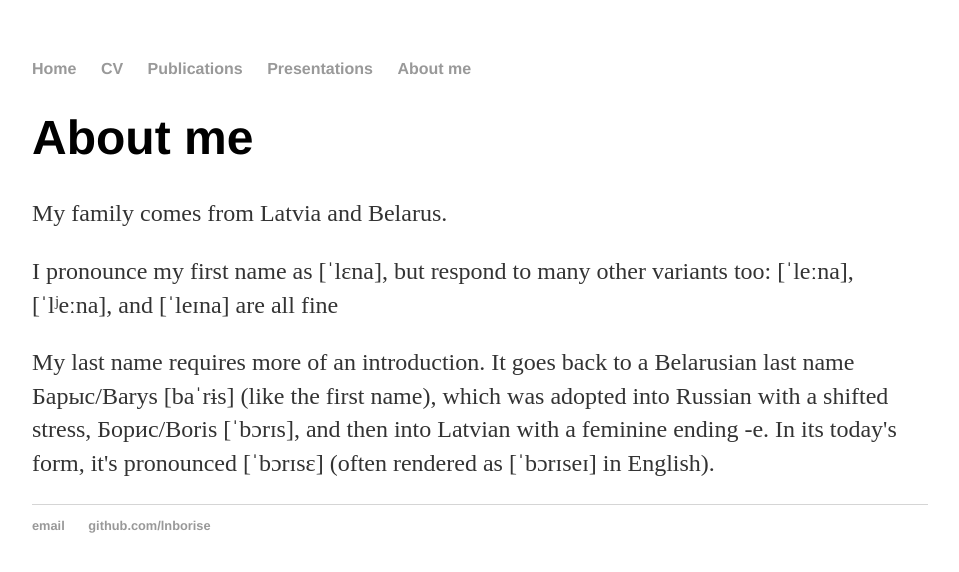
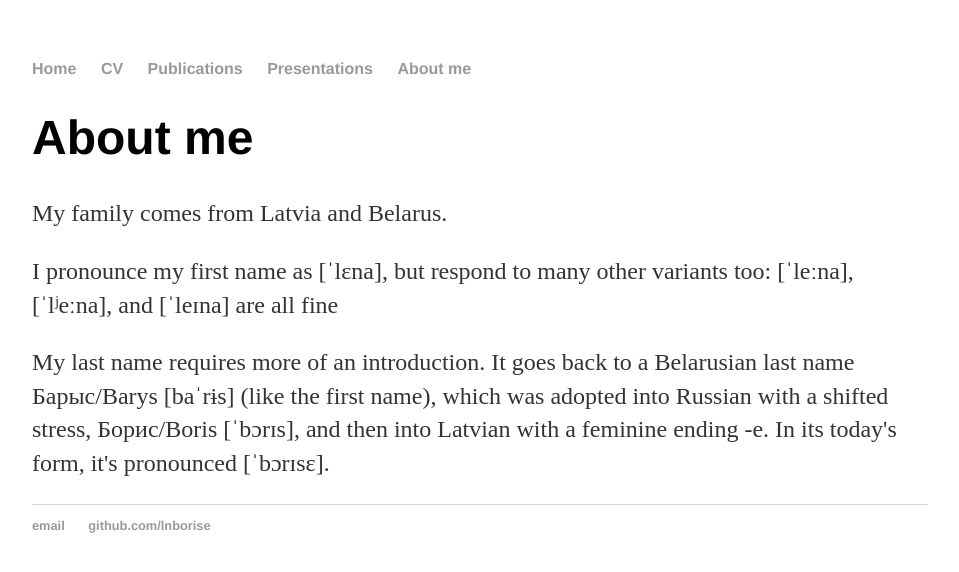
Before and after one commit to lnborise/lnborise.github.io, a Jekyll site: the page built from aboutme.html, in a window 1280 px wide. Shown: the top 572 px of the page, without its empty margins (160-1119 px from the left). Built offline with Jekyll 4.4.1, drawn with Linux system fonts in a browser that asks for light colours.

Commit message:
Update aboutme.html

```diff
--- a/aboutme.html
+++ b/aboutme.html
@@ -9,7 +9,7 @@ title: About me
 
 	<p>I pronounce my first name as [ˈlɛna], but respond to many other variants too: [ˈleːna], [ˈlʲeːna], and [ˈleɪna] are all fine </p>
 
-	<p>My last name requires more of an introduction. It goes back to a Belarusian last name Барыс/Barys [baˈrɨs] (like the first name), which was adopted into Russian with a shifted stress, Борис/Boris [ˈbɔrɪs], and then into Latvian with a feminine ending -e. In its today's form, it's pronounced [ˈbɔrɪsɛ] (often rendered as  [ˈbɔrɪseɪ] in English).</p>
+	<p>My last name requires more of an introduction. It goes back to a Belarusian last name Барыс/Barys [baˈrɨs] (like the first name), which was adopted into Russian with a shifted stress, Борис/Boris [ˈbɔrɪs], and then into Latvian with a feminine ending -e. In its today's form, it's pronounced [ˈbɔrɪsɛ].</p>
 
 
 </div><!-- /.blurb -->
```
